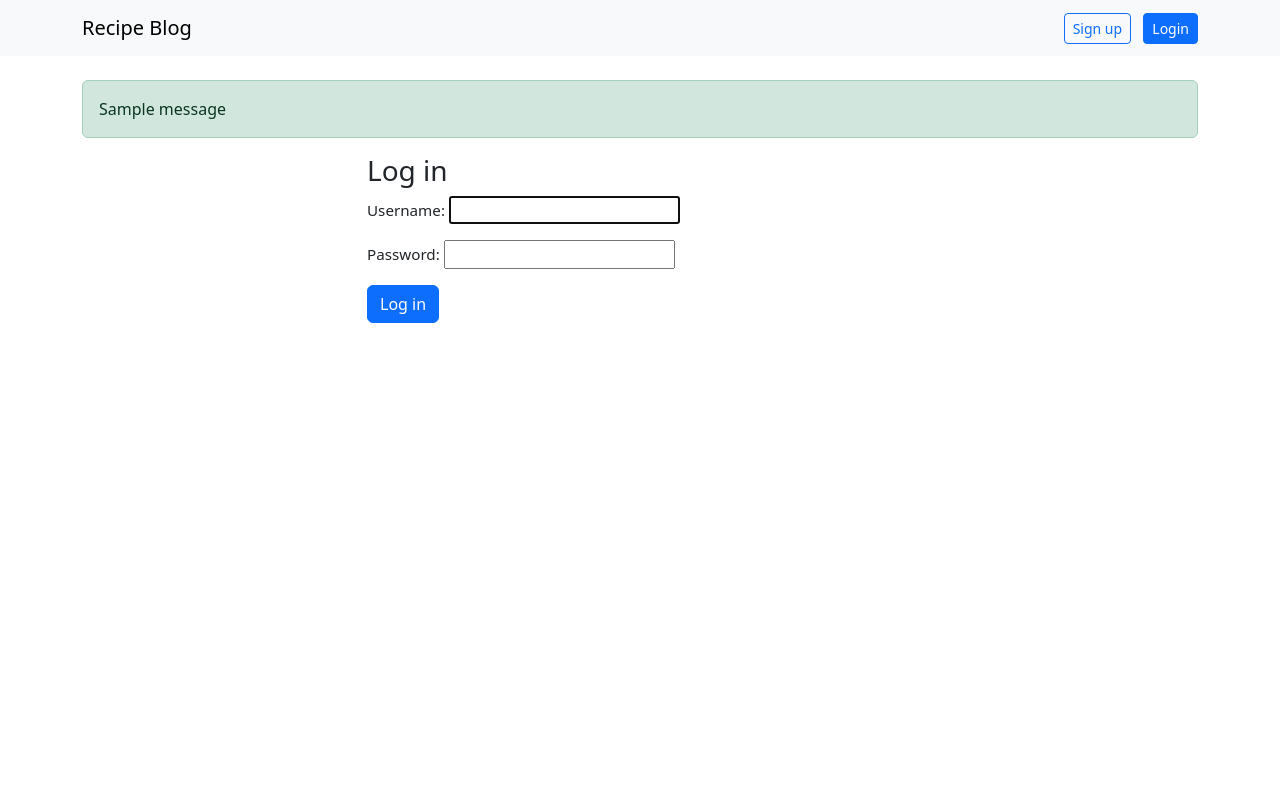
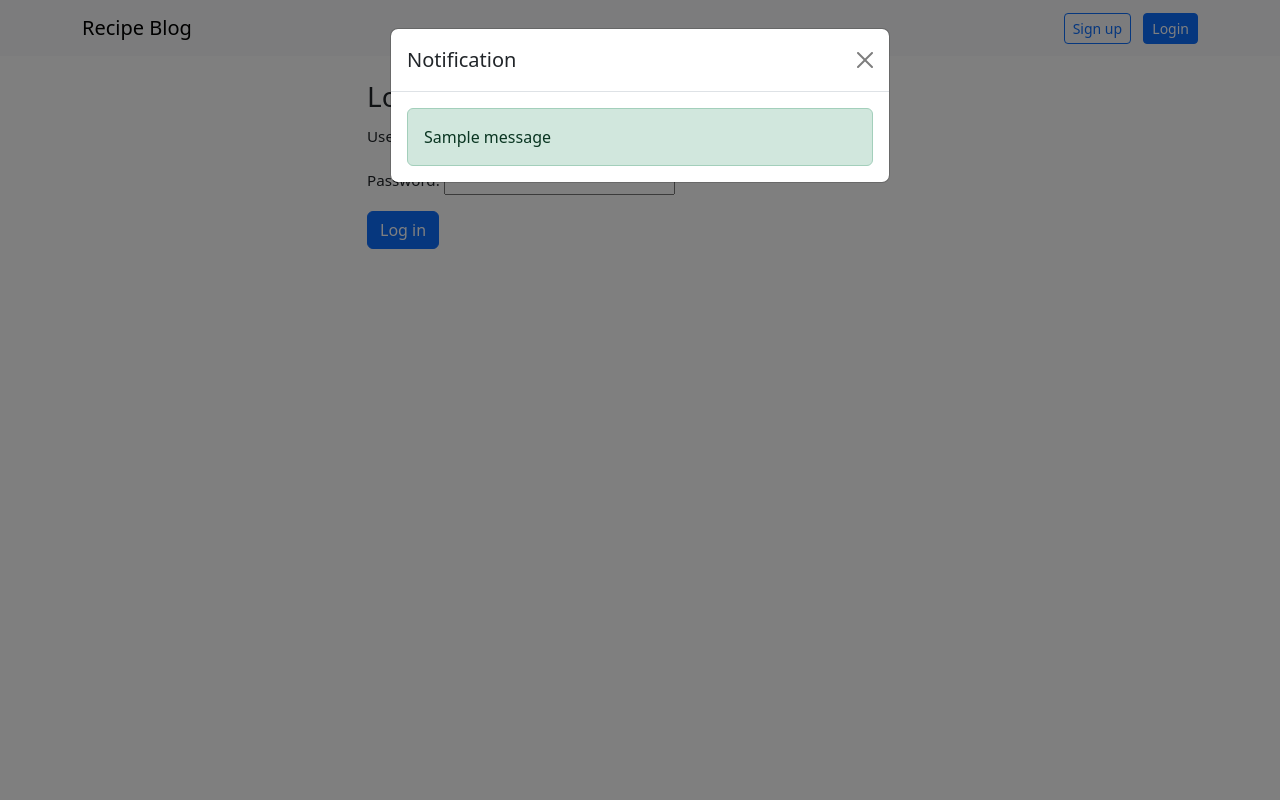
Before and after one commit to DanBaloiu/recipe-share-site, a Django app: page /accounts/login/ in a window 1280 px wide. Run offline with Django 4.2, Linux system fonts and the light colour scheme; one stand-in notice (Sample message) is shown.

Commit message:
modal flash messages; comment submissions require approval; login/logout message handlers

```diff
--- a/recipes/apps.py
+++ b/recipes/apps.py
@@ -4,3 +4,7 @@ from django.apps import AppConfig
 class RecipesConfig(AppConfig):
     default_auto_field = 'django.db.models.BigAutoField'
     name = 'recipes'
+
+    def ready(self):
+        # register signal handlers
+        from . import signals  # noqa: F401
--- a/templates/base.html
+++ b/templates/base.html
@@ -27,12 +27,38 @@
 </nav>
 
 <div class="container">
-  {% for message in messages %}
-    <div class="alert alert-{{ message.tags }}">{{ message }}</div>
-  {% endfor %}
+  {% if messages %}
+    <!-- Modal for flash messages -->
+    <div class="modal fade" id="flashMessageModal" tabindex="-1" aria-hidden="true">
+      <div class="modal-dialog">
+        <div class="modal-content">
+          <div class="modal-header">
+            <h5 class="modal-title">Notification</h5>
+            <button type="button" class="btn-close" data-bs-dismiss="modal" aria-label="Close"></button>
+          </div>
+          <div class="modal-body">
+            {% for message in messages %}
+              <div class="alert alert-{{ message.tags }} mb-0">{{ message }}</div>
+            {% endfor %}
+          </div>
+        </div>
+      </div>
+    </div>
+  {% endif %}
   {% block content %}{% endblock %}
 </div>
 
 <script src="https://cdn.jsdelivr.net/npm/bootstrap@5.3.3/dist/js/bootstrap.bundle.min.js"></script>
+{% if messages %}
+<script>
+  document.addEventListener('DOMContentLoaded', function () {
+    var el = document.getElementById('flashMessageModal')
+    if (el) {
+      var modal = new bootstrap.Modal(el)
+      modal.show()
+    }
+  })
+</script>
+{% endif %}
 </body>
 </html>
```
Also changed, not shown: recipes/signals.py (added, +14 -0 lines), recipes/views.py (+23 -0 lines).
